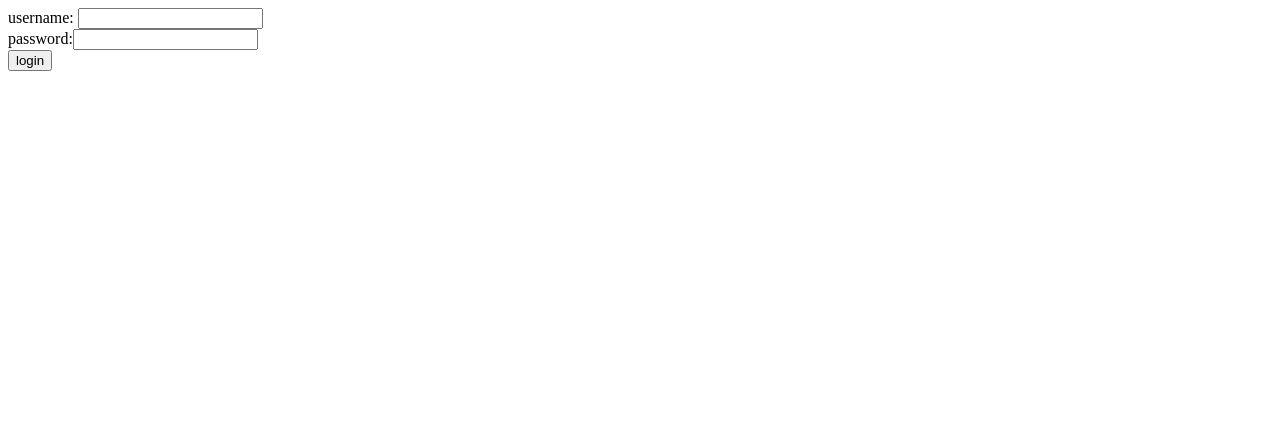
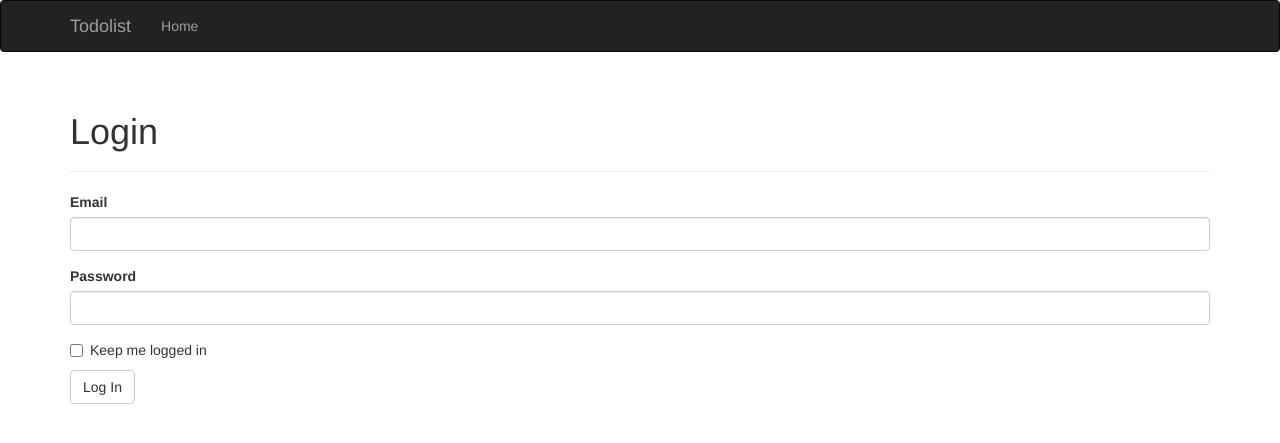
Before and after one commit to May2015/todolist_web, a Flask app: page /auth/login in a window 1280 px wide. Shown: the top 443 px of the page. Run offline with Flask 2, Linux system fonts and the light colour scheme; some libraries are stand-ins or nearby versions.

Commit message:
day2:flask-wtf render login form

```diff
--- a/app/auth/form.py
+++ b/app/auth/form.py
@@ -1,11 +1,16 @@
 from flask_wtf import FlaskForm
-from wtforms import StringField, PasswordField, SubmitField
+from wtforms import StringField, PasswordField, SubmitField, BooleanField
 from wtforms.validators import DataRequired, Length, Email, Regexp, EqualTo
 from wtforms import ValidationError
 from app.models import User
 
 class LoginForm(FlaskForm):
-    pass
+    email = StringField('Email', validators=[DataRequired(), Length(1, 64), Email()])
+    password = PasswordField('Password', validators=[DataRequired()])
+    remember_me = BooleanField('Keep me logged in')
+    submit = SubmitField('Log In')
+
+
 
 
 class RegistrationForm(FlaskForm):
--- a/app/auth/view.py
+++ b/app/auth/view.py
@@ -1,6 +1,6 @@
 # -*- coding:utf8 -*-
 from flask import render_template, request, redirect, url_for
-from app.auth.form import RegistrationForm
+from app.auth.form import RegistrationForm, LoginForm
 from . import auth
 import pymysql
 
@@ -10,8 +10,9 @@ def index():
 
 @auth.route('/login',methods=['GET', 'POST'])
 def login():
+    form = LoginForm()
     if request.method == 'GET':
-        return render_template('auth/login.html')
+        return render_template('auth/login.html', form=form)
     else:
         #連接數據庫
         db = pymysql.connect(host='127.0.0.1', user='root', password='9',
--- a/app/templates/auth/login.html
+++ b/app/templates/auth/login.html
@@ -1,14 +1,11 @@
-<!DOCTYPE html>
-<html lang="en">
-<head>
-    <meta charset="UTF-8">
-    <title>Flask--login</title>
-</head>
-<body>
-    <form method="post" action="/login">
-        <label>username: <input type="text" name="username"></label><br>
-        <label>password:<input type="password" name="password"></label><br>
-        <input type="submit" value="login">
-    </form>
-</body>
-</html>
+{% extends "base.html" %}
+{% import "bootstrap/wtf.html" as wtf %}
+
+{% block title %} Todolist-Login {% endblock %}
+
+{% block page_content %}
+<div class="page-header">
+    <h1> Login</h1>
+</div>
+{{ wtf.quick_form(form)}}
+{% endblock %}
```
